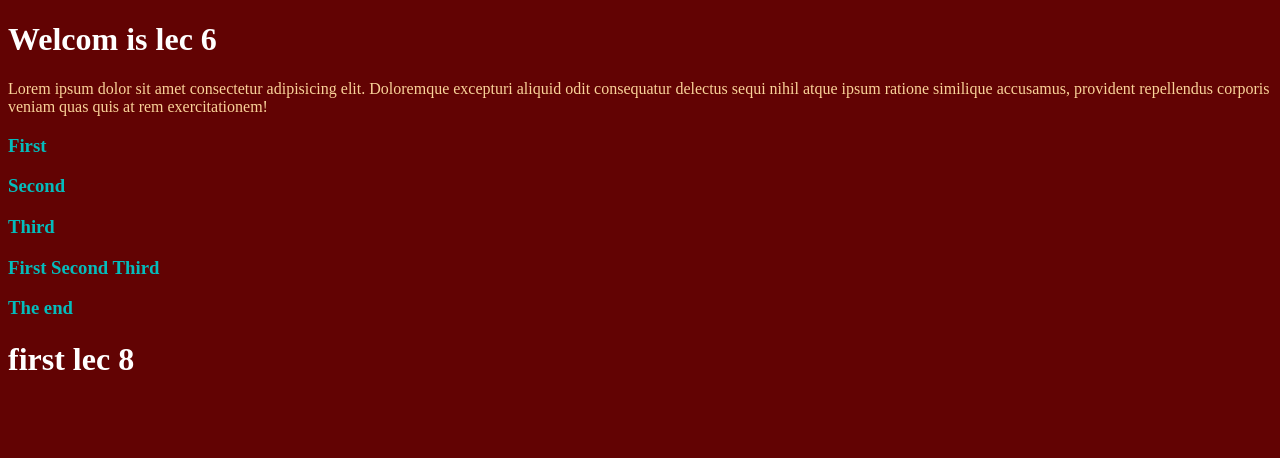
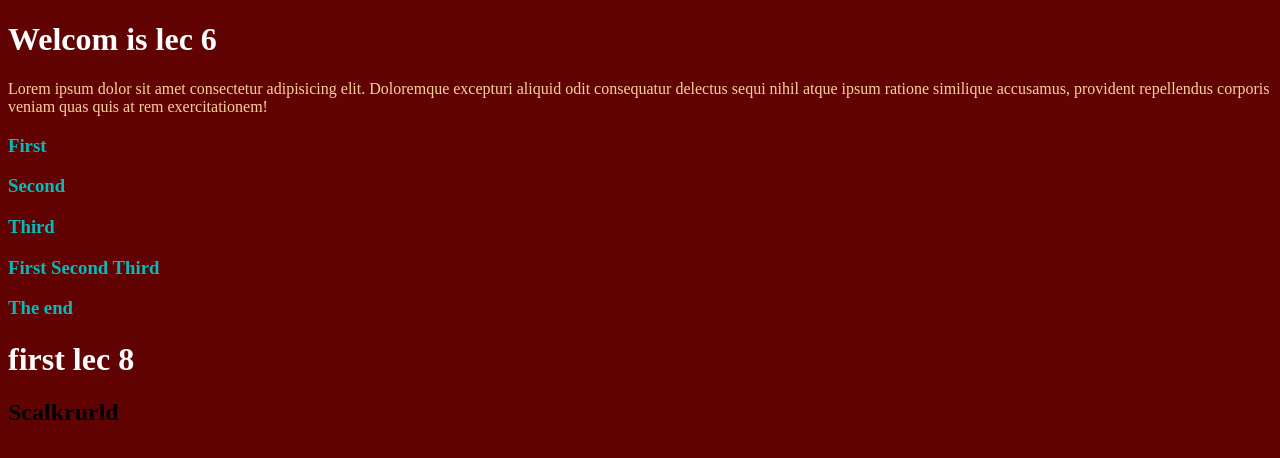
Before and after one commit to Abdullah1Hizam/lec7, a plain HTML site: page index.html in a window 1280 px wide. Drawn offline with Linux system fonts and the light colour scheme.

Commit message:
adding sclzkxjfkjsdf h2

```diff
--- a/index.html
+++ b/index.html
@@ -15,5 +15,6 @@
     <h3>First Second Third</h3>
     <h3>The end</h3>
     <h1>first lec 8</h1>
+    <h2>Scalkrurld</h2>
 </body>
 </html>
```
